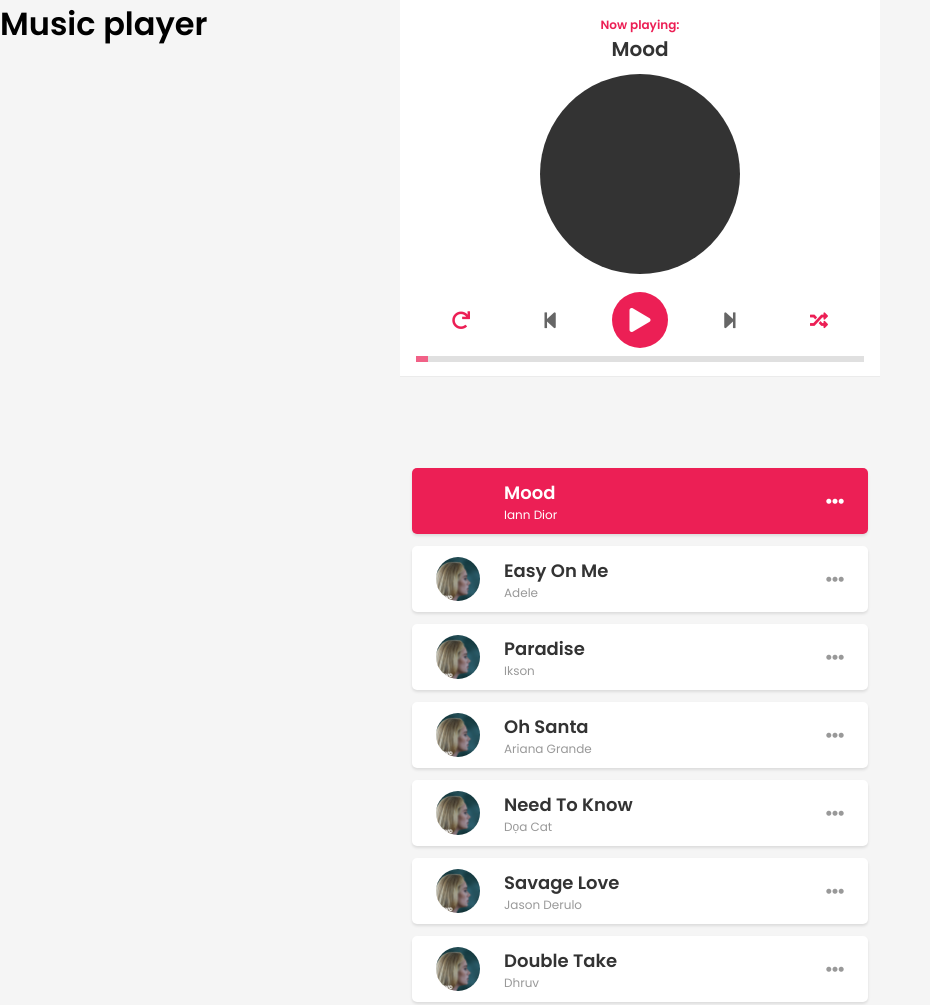
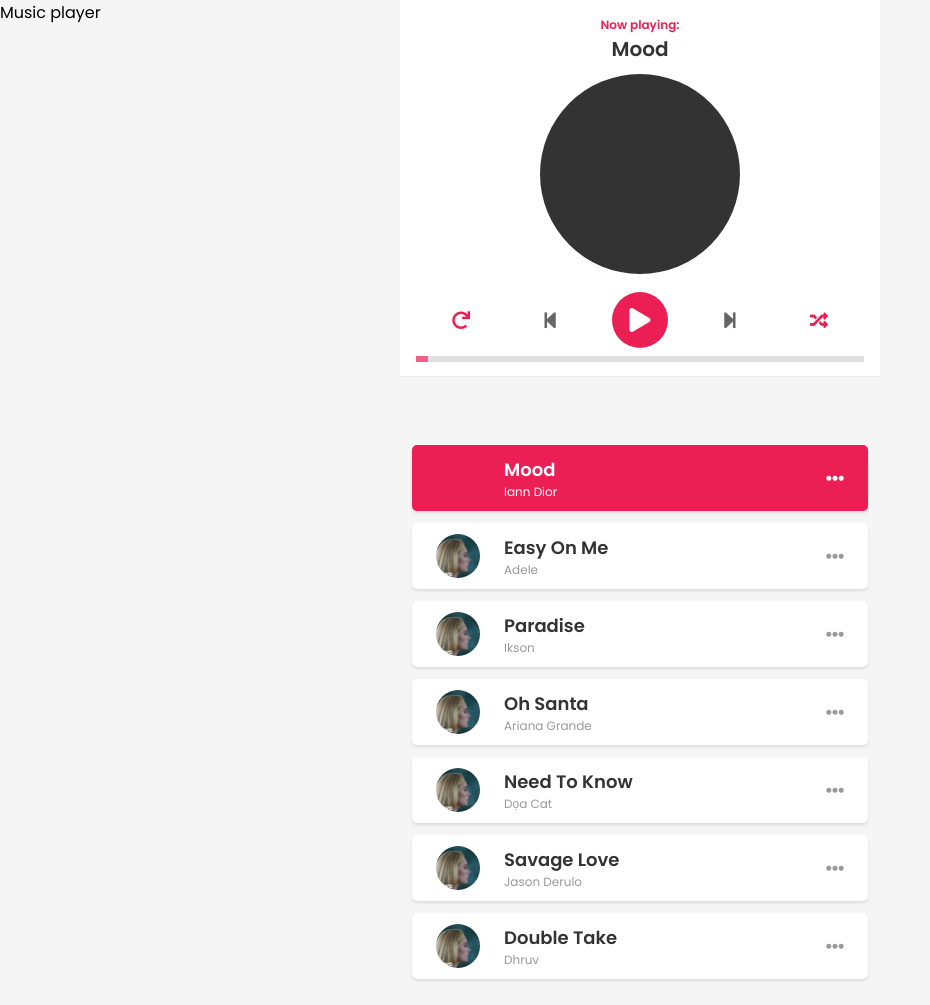
Before and after one commit to NguyenThiThuQuyen/Music-Player, a plain HTML site: page assets/index.html in a window 1280 px wide. Shown: the whole page, without its empty margins (0-930 px from the left). Drawn offline with Linux system fonts and the light colour scheme.

Commit message:
add <p> and delete <h1>

```diff
--- a/assets/index.html
+++ b/assets/index.html
@@ -6,9 +6,7 @@
 <link href="https://fonts.googleapis.com/css2?family=Poppins:wght@300;400;600&display=swap" rel="stylesheet">
 
 <body>
-    <div>
-        <h1>Music player</h1>
-    </div>
+    <p>Music player</p>
     <div class="player">
         <!-- Dashboard -->
         <div class="dashboard">
```
